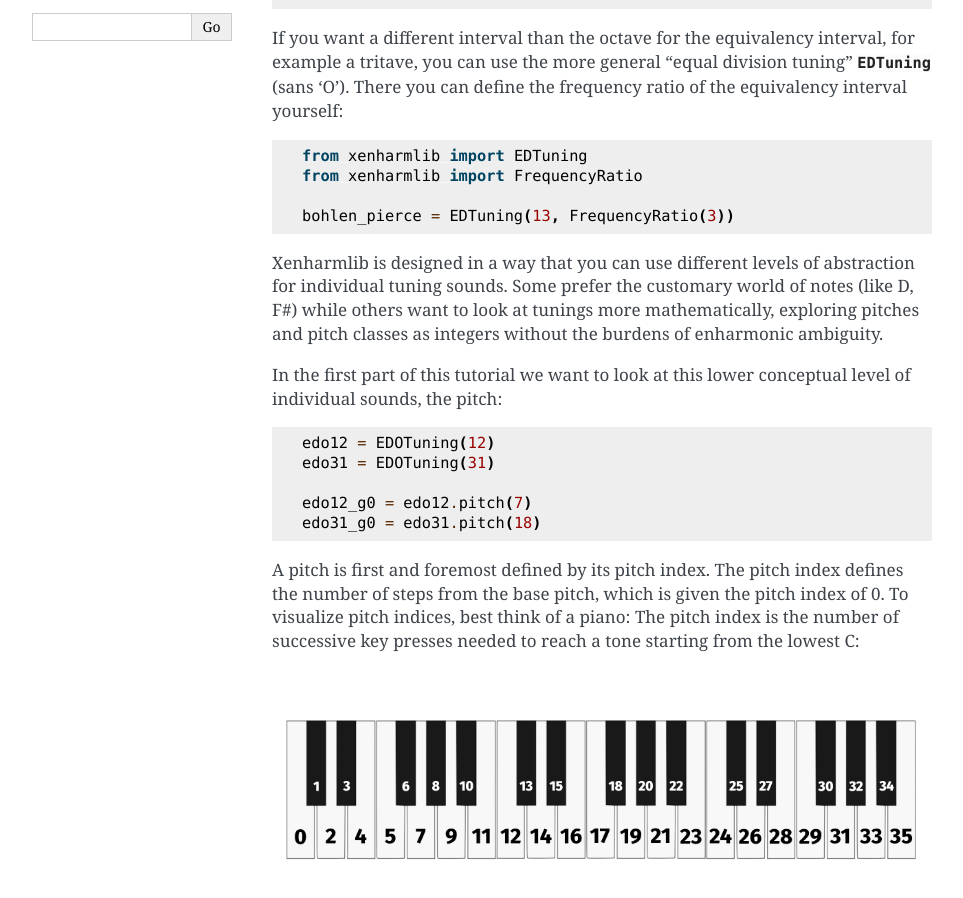
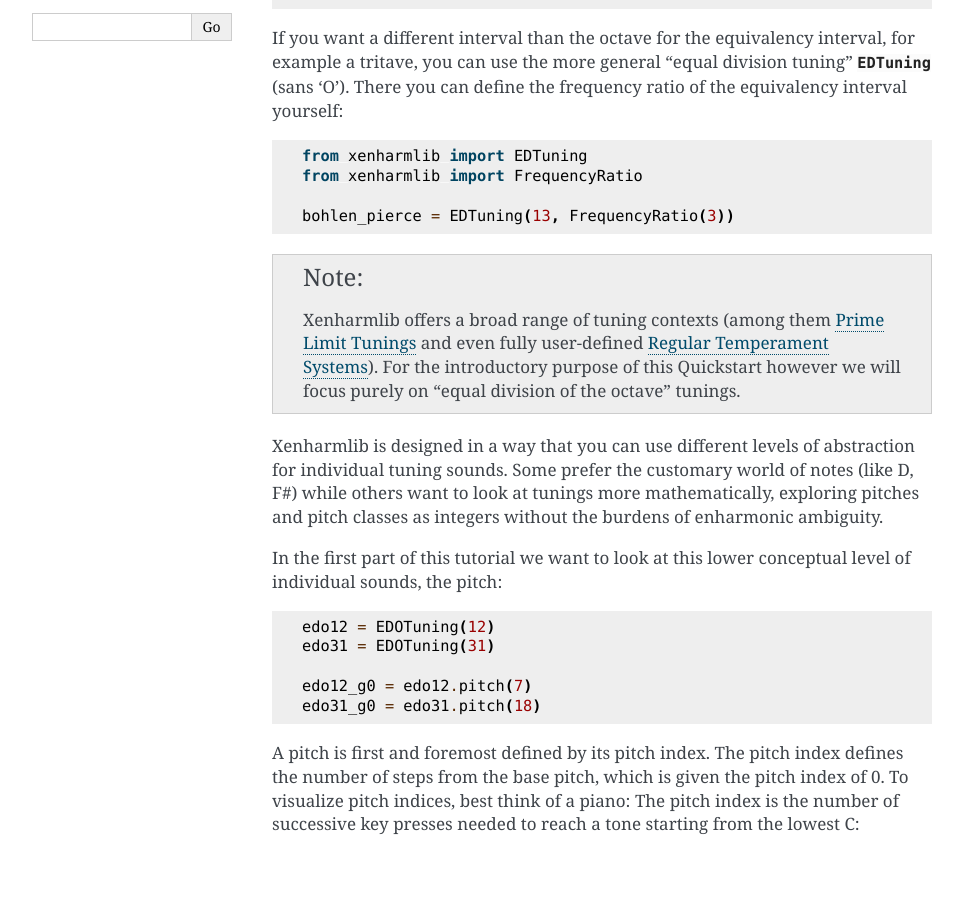
Before and after one commit to retooth2/xenharmlib, a Sphinx documentation site: the page built from doc/quickstart.rst, in a window 1280 px wide and 900 px high, scrolled down 657 px. Shown: the whole window, without its empty margins (148-1111 px from the left). Built offline with Sphinx 7.4.7, drawn with Linux system fonts in a browser that asks for light colours.

Commit message:
doc(quickstart): added note on non-EDO tuning systems

```diff
--- a/doc/quickstart.rst
+++ b/doc/quickstart.rst
@@ -47,6 +47,16 @@ yourself:
    from xenharmlib import FrequencyRatio
 
    bohlen_pierce = EDTuning(13, FrequencyRatio(3))
+
+
+.. note::
+
+   Xenharmlib offers a broad range of tuning contexts
+   (among them :doc:`Prime Limit Tunings <primelimit_tunings>`
+   and even fully user-defined
+   :doc:`Regular Temperament Systems <multigen_tunings>`).
+   For the introductory purpose of this Quickstart however we will focus
+   purely on "equal division of the octave" tunings.
 
 Xenharmlib is designed in a way that you can use different levels of
 abstraction for individual tuning sounds. Some prefer the customary
```
